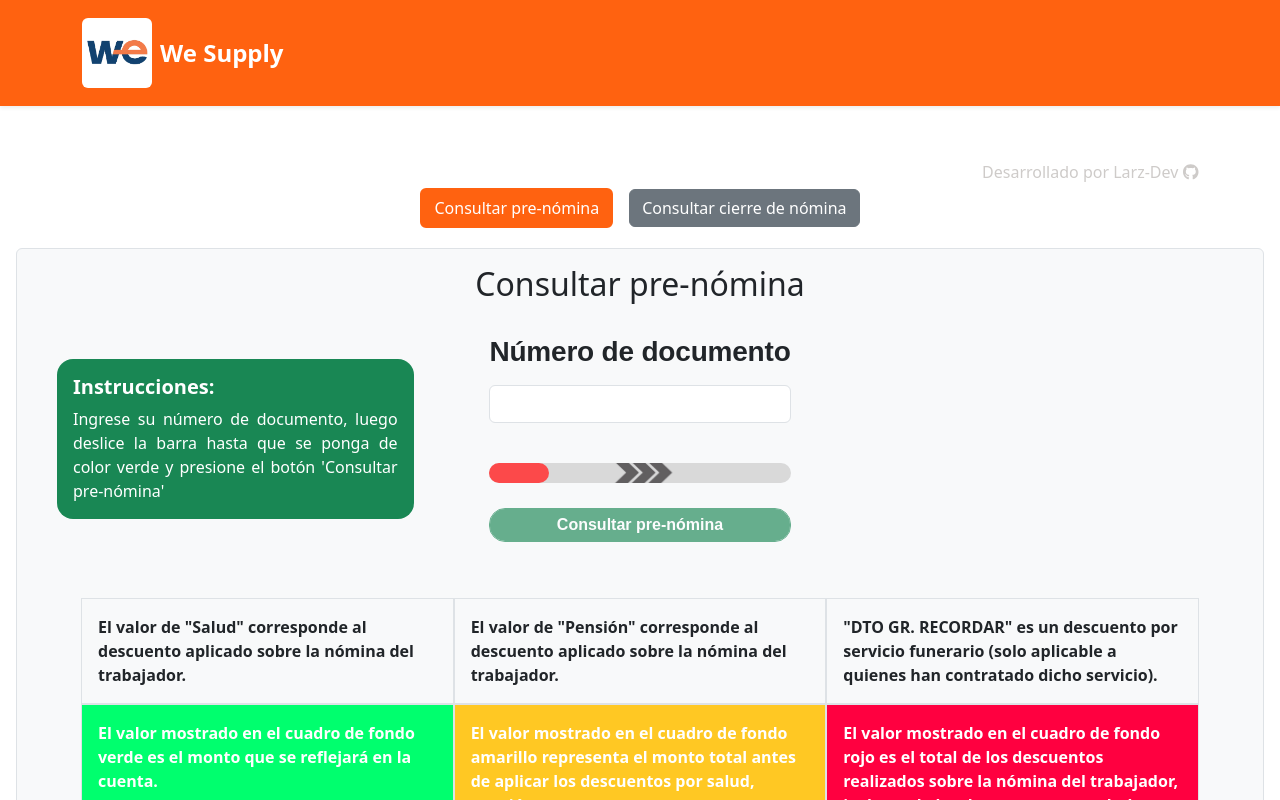
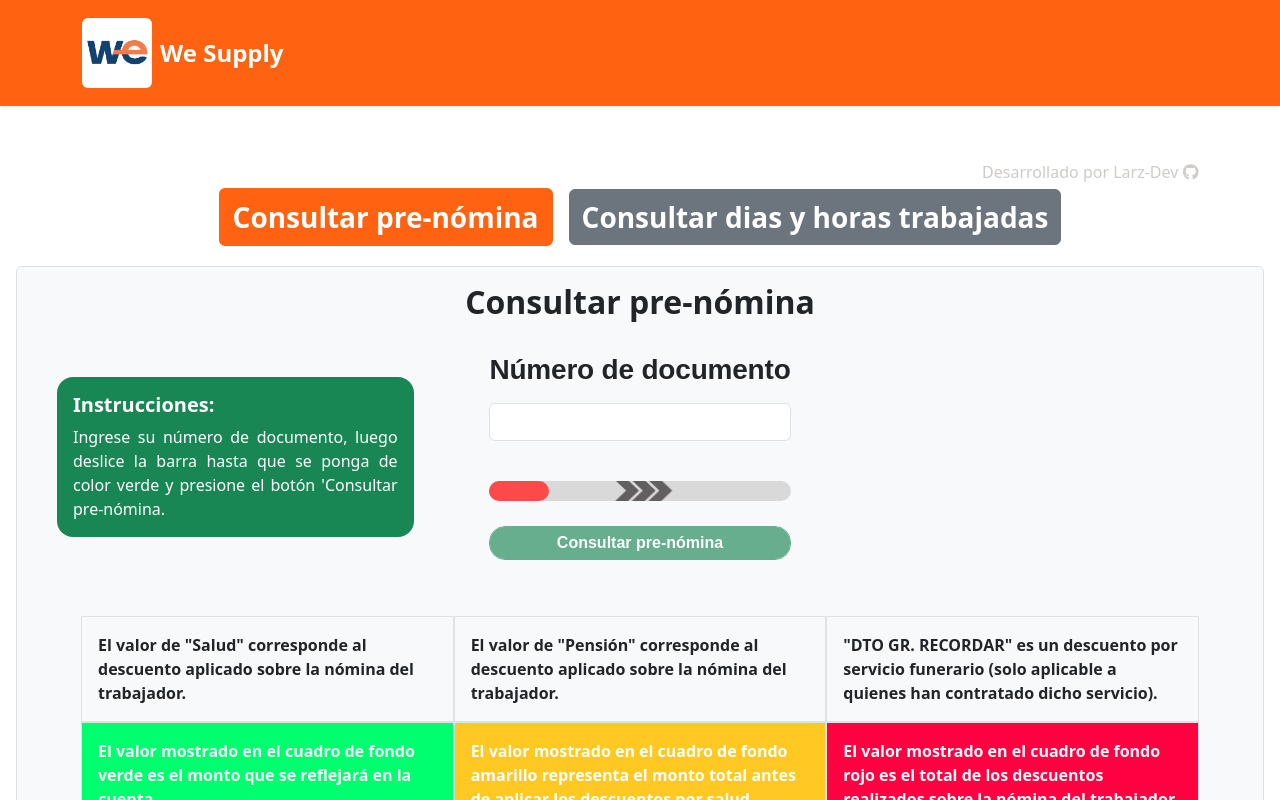
Before and after one commit to Larz-Dev/Front-end-Supply-Logistics, a React (Vite) app: page /consult in a window 1280 px wide. Shown: the top 800 px of the page. Built offline with nearby package versions, Linux system fonts and the light colour scheme.

Commit message:
Cambios visuales mínimos

```diff
--- a/src/consultarnom.jsx
+++ b/src/consultarnom.jsx
@@ -503,7 +503,7 @@ const Consult = () => {
           <button
             className={`btn ${
               mostrarVentana1 ? "btn-primary bg-supply" : "btn-secondary"
-            } mx-2 my-1`}
+            } mx-2 my-1 fw-bold fs-3`}
             onClick={() => setMostrarVentana1(true)}
           >
             Consultar pre-nómina
@@ -511,10 +511,10 @@ const Consult = () => {
           <button
             className={`btn ${
               !mostrarVentana1 ? "btn-success" : "btn-secondary"
-            } mx-2 my-1`}
+            } mx-2 my-1 fw-bold fs-3`}
             onClick={() => setMostrarVentana1(false)}
           >
-            Consultar cierre de nómina
+           Consultar dias y horas trabajadas
           </button>
         </div>
       </div>
@@ -522,7 +522,7 @@ const Consult = () => {
         {/* Ventana 1 */}
         {mostrarVentana1 && (
           <div className="ventana1 p-3 border rounded bg-light">
-            <h2 className="text-center ">Consultar pre-nómina</h2>
+            <h2 className="text-center fw-bold">Consultar pre-nómina</h2>
 
             <div className="row mx-auto">
               <div className="col-sm-4 p-4">
@@ -531,7 +531,7 @@ const Consult = () => {
                   <h5 className="fw-bold ">Instrucciones:</h5>
                   Ingrese su número de documento, luego deslice la barra hasta
                   que se ponga de color verde y presione el botón 'Consultar
-                  pre-nómina'
+                  pre-nómina.
                 </div>
               </div>
               <div className="col-sm-4 ">
@@ -742,7 +742,7 @@ const Consult = () => {
         {!mostrarVentana1 && (
           <div className="ventana2 p-3 border rounded bg-light">
             <div className="text-center">
-              <h2 className="text-center ">Consultar cierre de nómina</h2>
+              <h2 className="text-center fw-bold">Consultar dias y horas trabajadas</h2>
 
               <div className="row mx-auto">
                 <div className="col-sm-4 p-4">
@@ -751,7 +751,7 @@ const Consult = () => {
                     <h5 className="fw-bold ">Instrucciones:</h5>
                     Ingrese su número de documento, luego deslice la barra hasta
                     que se ponga de color verde y presione el botón 'Consultar
-                    cierre de nómina'
+                    cierre de nómina.
                   </div>
                 </div>
                 <div className="col-sm-4 ">
```
